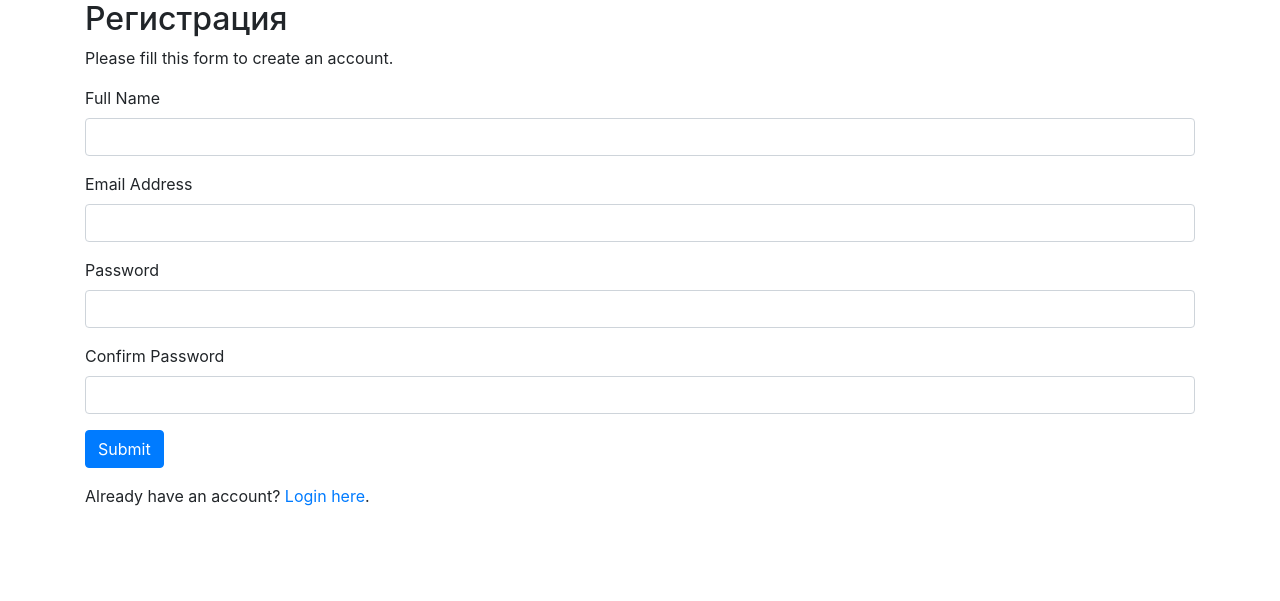
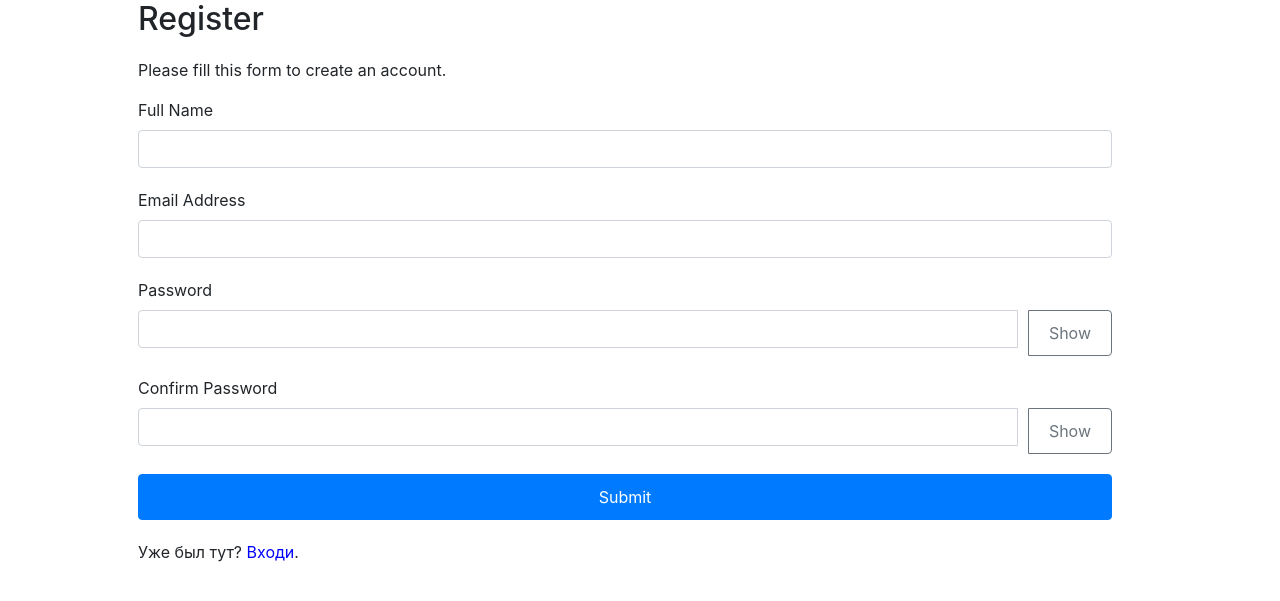
Before and after one commit to nim1236/kyrsach, a PHP site: page / in a window 1280 px wide. Shown: the top 601 px of the page. Run offline with PHP 8.4, Linux system fonts and the light colour scheme.

Commit message:
Add files via upload

```diff
--- a/index.php
+++ b/index.php
@@ -3,39 +3,154 @@
     <head>
         <meta charset="UTF-8">
         <meta http-equiv="X-UA-Compatible" content="IE-edge">
+        <meta name="viewport" content="width-sevice-width, initial-scale-1.0">
         <title>Sign Up</title>
         <link rel="stylesheet" href="https://stackpath.bootstrapcdn.com/bootstrap/4.4.1/css/bootstrap.min.css">
+        <style>
+        .container {
+            width: 80%;
+            margin: 0 auto;
+        }
+
+        .row {
+            width: 100%;
+            display: flex;
+        }
+
+        .col-md-12 {
+            width: 100%;
+            padding: 0 10px;
+        }
+
+        .form-group {
+            width: 100%;
+            margin-bottom: 20px;
+        }
+
+        .input-group {
+            width: 100%;
+            display: flex;
+        }
+
+        .input-group-append {
+            width: auto;
+            flex-shrink: 0;
+            margin-left: 10px;
+        }
+
+        .btn {
+            width: 100%;
+            padding: 10px 20px;
+        }
+
+        p {
+            margin-top: 20px;
+        }
+
+        a {
+            text-decoration: none;
+            color: blue;
+        }
+
+        a:hover {
+            color: darkblue;
+        }
+    </style>
     </head>
     <body>
         <div class="container">
             <div class="row">
                 <div class="col-md-12">
-                    <h2>Регистрация</h2>
+                    <h2>Register</h2>
                     <p>Please fill this form to create an account.</p>
-                    <form action="regist.php" method="post">
+                    <form action="regist.php" method="post" onsubmit="return validatePassword()">
                         <div class="form-group">
                             <label>Full Name</label>
-                            <input type="text" name="name" class="form-control" required>
+                            <input type="text" name="name" class="form-control" ><!--required говорит нам что поле должно быть обязательно заполнено перед отправкой формы иначе выдаст ошибку -->
                         </div>
                         <div class="form-group">
                             <label>Email Address</label>
-                            <input type="email" name="email" class="form-control" required />
+                            <input type="email" name="email" class="form-control" />
                         </div>
                         <div class="form-group">
-                            <label>Password</label>
-                            <input type="password" name="password" class="form-control" required>
+                        <label>Password</label>
+                        <div class="input-group">
+                            <input type="password" id="password" name="password" class="form-control" >
+                            <div class="input-group-append">
+                                <button class="btn btn-outline-secondary" type="button" id="togglePassword">Show</button>
+                            </div>
                         </div>
+                    </div>
+                    <div class="form-group">
+                        <label>Confirm Password</label>
+                        <div class="input-group">
+                            <input type="password" id="confirmPassword" name="confirm_password" class="form-control" >
+                            <div class="input-group-append">
+                                <button class="btn btn-outline-secondary" type="button" id="toggleConfirmPassword">Show</button>
+                            </div>
+                        </div>
+                    </div>
                         <div class="form-group">
-                            <label>Confirm Password</label>
-                            <input type="password" name="confirm_password" class="form-control" required>
+                            <input type="submit" name="submit" class="btn btn-primary" value="Submit" onclick="return validatePassword()">
                         </div>
-                        <div class="form-group">
-                            <input type="submit" name="submit" class="btn btn-primary" value="Submit">
-                        </div>
-                        <p>Already have an account? <a href="login.php">Login here</a>.</p>
+                        <p>Уже был тут? <a href="login.php">Входи</a>.</p>
                     </form>
                 </div>
             </div>
         </div>
+<script>
+    function validatePassword() {
+    var name = document.getElementsByName("name")[0].value;
+    var email = document.getElementsByName("email")[0].value;
+    var password = document.getElementById("password").value;
+    var confirmPassword = document.getElementById("confirmPassword").value;
+    var uppercaseRegex = /[A-ZА-Я]/;
+    var lowercaseRegex = /[a-zа-я]/;
+    var symbolRegex = /[^\w\s]/;
+    var lengthRegex = /.{8,}/;
+
+    if (name.trim() === "") {
+        alert("Please enter your Full Name.");
+        return false;
+    }
+
+    if (email.trim() === "") {
+        alert("Please enter your Email Address.");
+        return false;
+    }
+
+    if (!uppercaseRegex.test(password) && !lowercaseRegex.test(password) && !symbolRegex.test(password) && !lengthRegex.test(password)) {
+        alert("Пароль должен содержать хотя бы одну заглавную, одну строчную букву (русскую или английскую), один символ и иметь не менее 8 символов.");
+        return false;
+    }
+
+    if (password !== confirmPassword) {
+        alert("Пароль и его подтверждение не совпадают.");
+        return false;
+    }
+
+    return true;
+}
+    document.getElementById("togglePassword").addEventListener("click", function() {
+        var passwordInput = document.getElementById("password");
+        if (passwordInput.type === "password") {
+            passwordInput.type = "text";
+            this.textContent = "Hide";
+        } else {
+            passwordInput.type = "password";
+            this.textContent = "Show";
+        }
+    });
+    document.getElementById("toggleConfirmPassword").addEventListener("click", function() {
+        var confirmPasswordInput = document.getElementById("confirmPassword");
+        if (confirmPasswordInput.type === "password") {
+            confirmPasswordInput.type = "text";
+            this.textContent = "Hide";
+        } else {
+            confirmPasswordInput.type = "password";
+            this.textContent = "Show";
+        }
+    });
+</script>
     </body>
 </html>
```
Also changed, not shown: db.php (added, +14 -0 lines), regist.php (added, +14 -0 lines).
